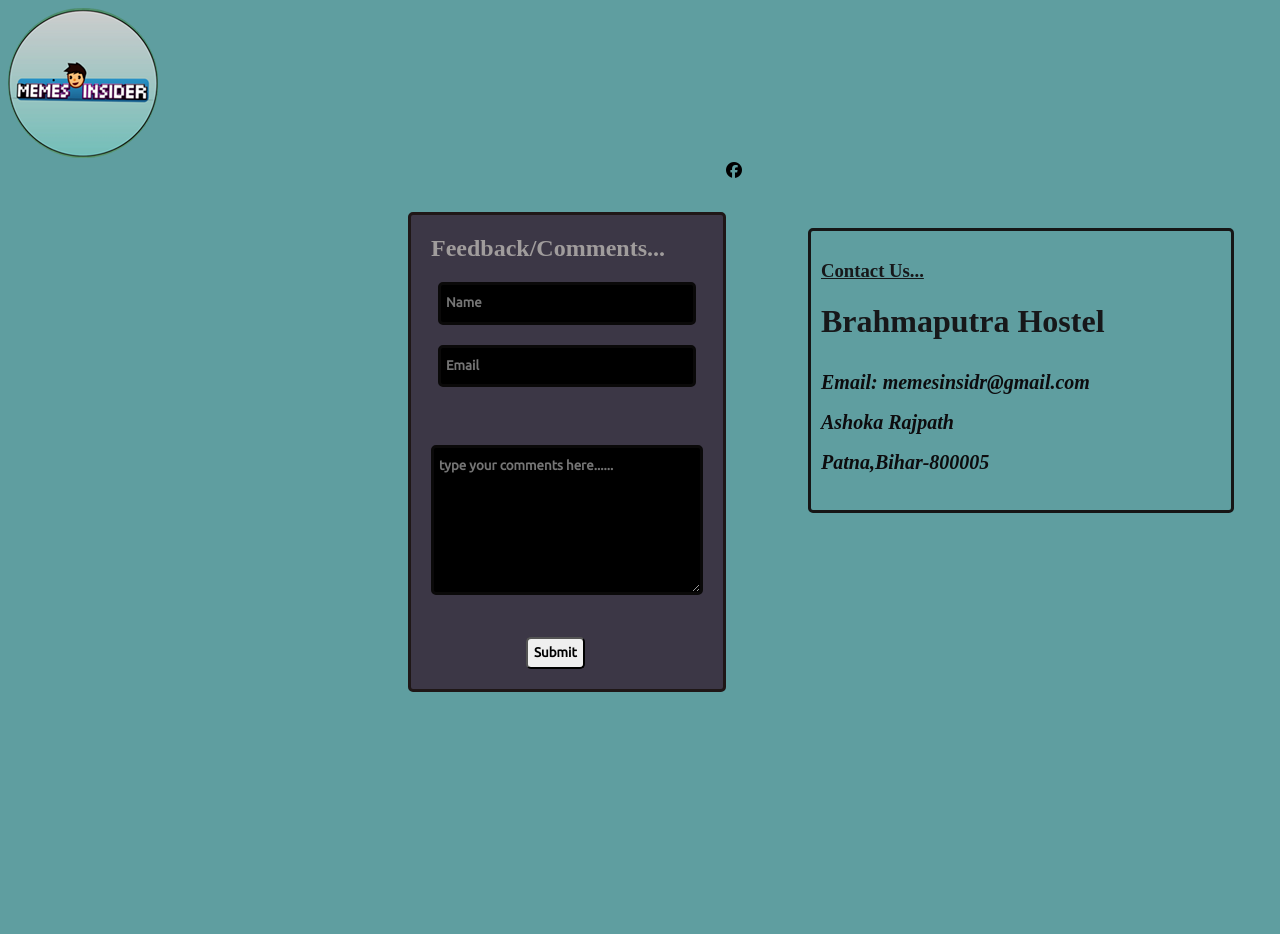
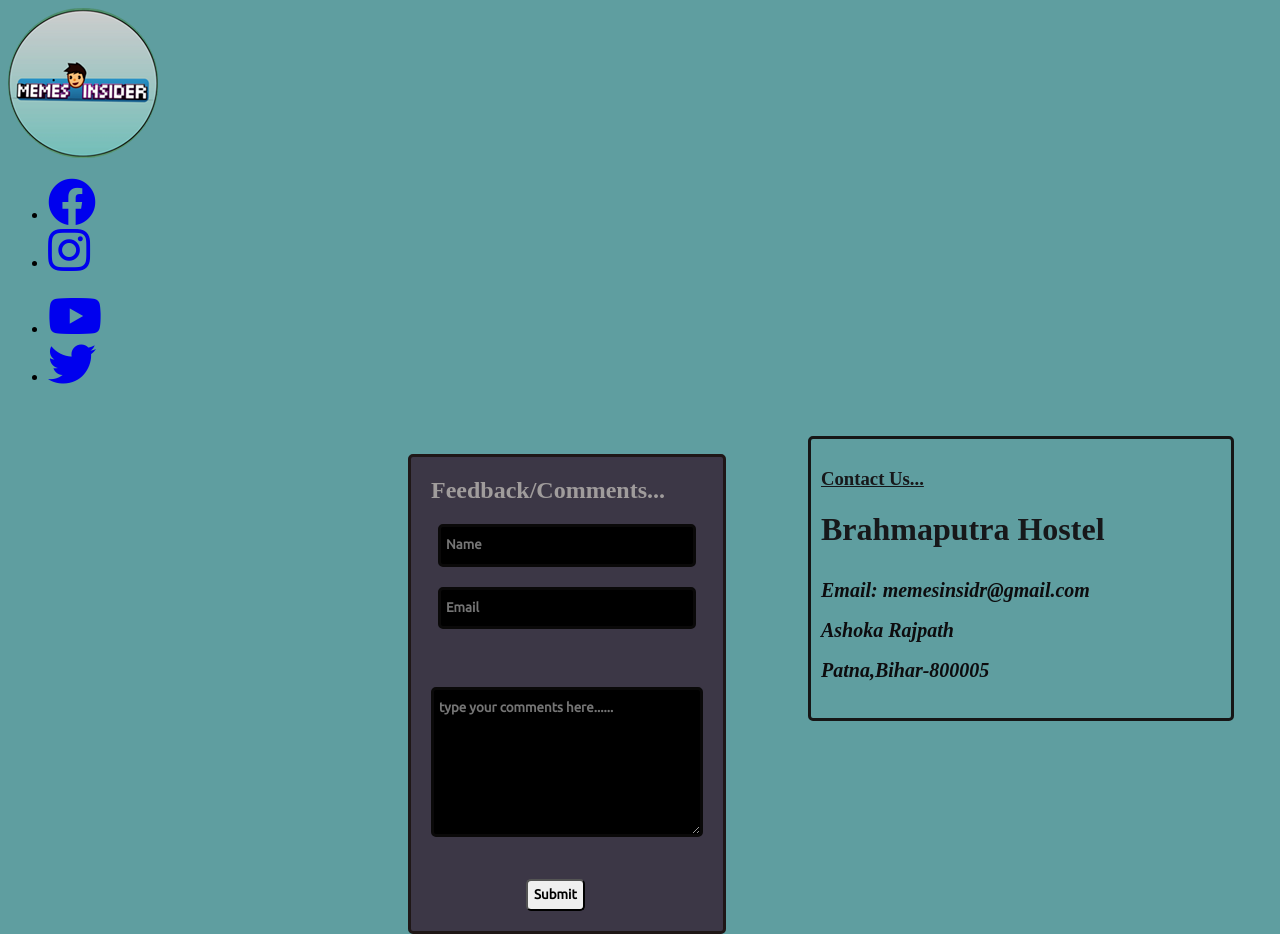
Before and after one commit to MemesInsider/MemesInsider, a plain HTML site: page contactus.html in a window 1280 px wide. Before the commit the page ends 800 px from the top, so only its background shows below. Drawn offline with Linux system fonts and the light colour scheme.

Commit message:
Update contactus.html

```diff
--- a/contactus.html
+++ b/contactus.html
@@ -9,21 +9,42 @@
   <link href="https://fonts.googleapis.com/css2?family=Ubuntu&display=swap" rel="stylesheet">
   <link rel="icon" href="memesinsider.png">
   <link rel="stylesheet" href="contactus.css">
-  <link rel="stylesheet" href="path/to/font-awesome/css/font-awesome.min.css">
+  <link rel="stylesheet" href="https://pro.fontawesome.com/releases/v5.10.0/css/all.css"
+    integrity="sha384-AYmEC3Yw5cVb3ZcuHtOA93w35dYTsvhLPVnYs9eStHfGJvOvKxVfELGroGkvsg+p" crossorigin="anonymous" />
+
 </head>
 
 <body>
   <div id="container">
-    <div id="logo"><img src="download.png" alt="memesinsider"></div>
-    <i class="fab fa-facebook"></i>
-    <div id="input-box"><h2>Feedback/Comments...</h2>
+
+    <div id="social-media">
+      <img src="download.png" id="img-logo" alt="memesinsider">
+      <ul id="ul-li">
+        <li><a href="https://www.facebook.com/memesinsidr"><i class="fab fa-facebook fa-3x img-logo"></i></a>
+        </li>
+        <li>
+          <a href="https://www.instagram.com/memesinsidr"><i class="fab fa-instagram fa-3x img-logo"></i></a>
+        </li>
+        <br>
+        <li>
+          <a href="https://www.youtube.com/memesinsider"><i class="fab fa-youtube fa-3x img-logo"></i></a>
+        </li>
+        <li>
+          <a href="https://www.twitter.com/memesinsidr"><i class="fab fa-twitter fa-3x img-logo"></i></a>
+        </li>
+      </ul >
+    </div>
+    <div id="input-box">
+      <h2>Feedback/Comments...</h2>
       <div class="input-box">
-        <input type="text" name="name" placeholder="Name"size="25"><br>
-      </div> <div class="input-box"> <input type="email" size="25" name="Email" placeholder="Email"></div>
-      <br> <div class="input-box"> <textarea name="Comment" id="Comment"  rows="5"
-          placeholder="type your comments here......" cols="30"></textarea>
+        <input type="text" name="name" placeholder="Name" size="25"><br>
+      </div>
+      <div class="input-box"> <input type="email" size="25" name="Email" placeholder="Email"></div>
+      <br>
+      <div class="input-box"> <textarea name="Comment" id="Comment" rows="5" placeholder="type your comments here......"
+          cols="30"></textarea>
       </div><br>
-       <button type="submit" value="Submit" name="Submit">Submit  </button>
+      <button type="submit" value="Submit" name="Submit">Submit </button>
 
 
     </div>
```
Lines whose indentation alone changed are shown as unchanged.
